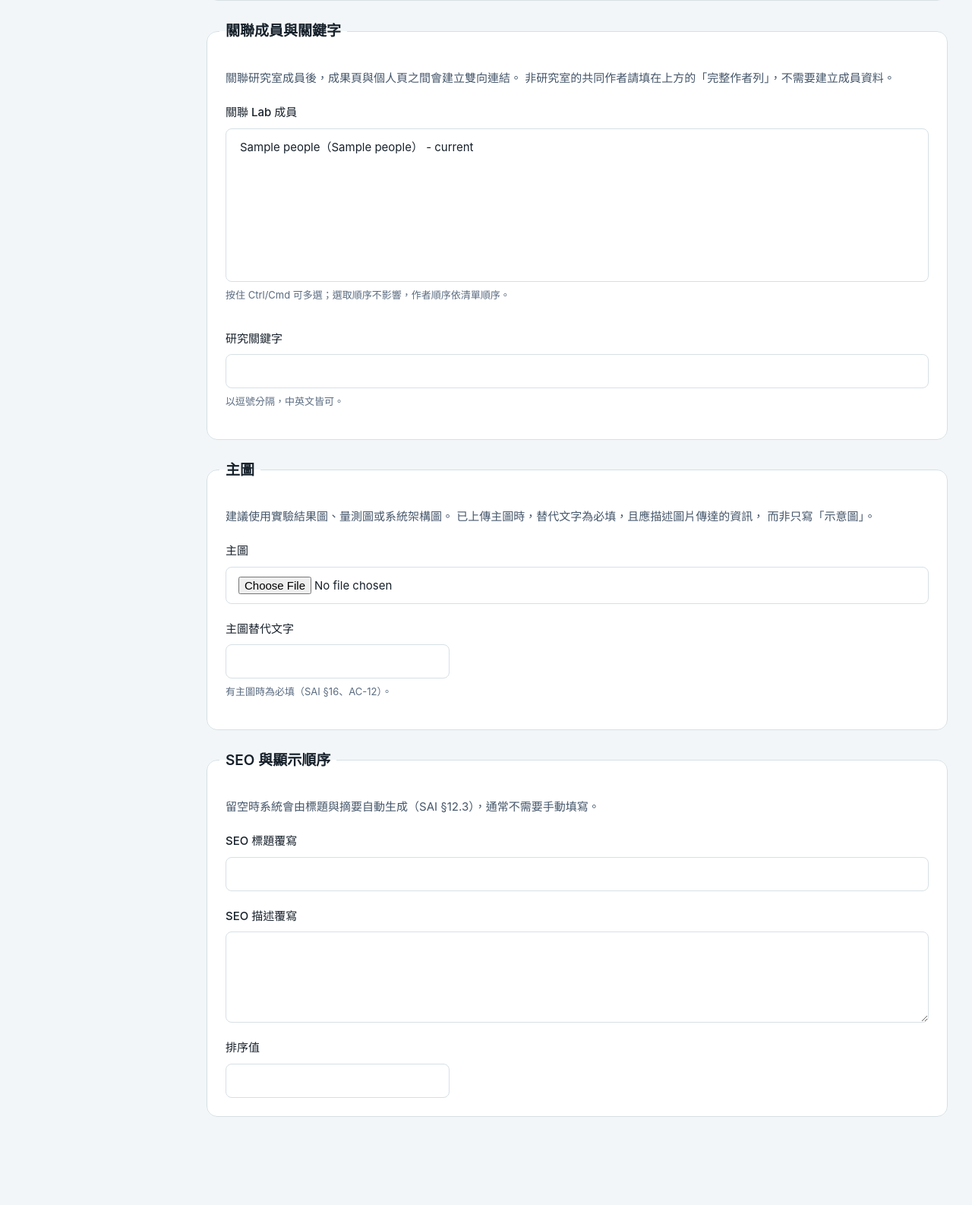
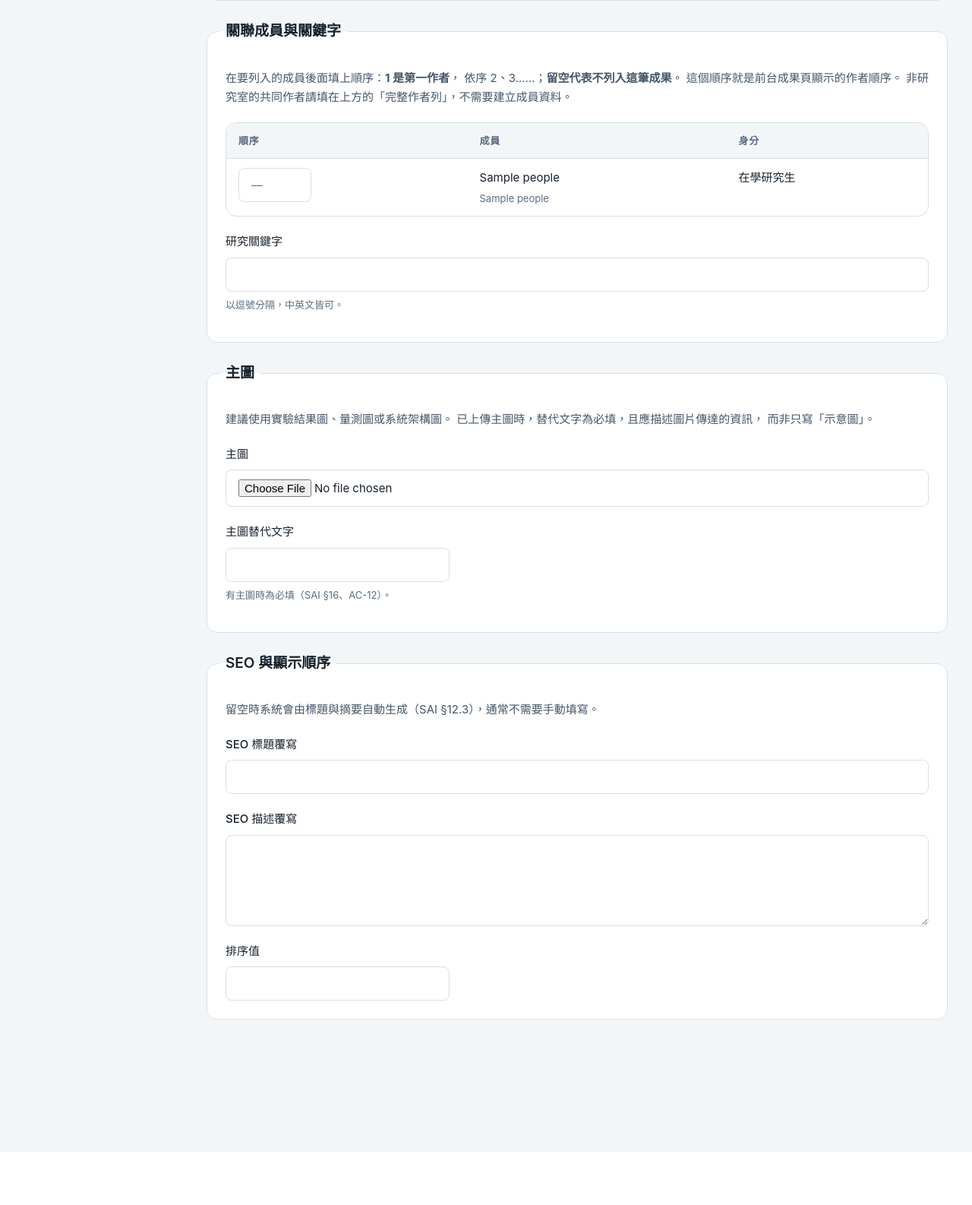
Before and after one commit to SpadesZ/ntust-siph-lab, a Flask app: page /admin/research/new in a window 1280 px wide. Shown: the part 3090-4676 px from the top of the page at 76% size. After the commit the page ends 4606 px from the top, so only its background shows below. Run offline with Flask 3, Linux system fonts and the light colour scheme; a user stored in the database is signed in; tables that the repository leaves empty hold one stand-in row (values such as "Sample post"); some libraries are stand-ins or nearby versions.

Commit message:
feat(admin): 作者順序改為可指定，不再由成員清單排列決定
原本關聯成員使用 SelectMultipleField。多選清單送出的順序是
「選項在 DOM 中的順序」，也就是 _person_choices() 的排列
（人物的 sort_order），與管理者的點選順序完全無關。
sync_people 又以清單順序寫入 sort_order，前台的
public_lab_people 再照它顯示 —— 結果是：

  論文的作者順序 = 這些人在「研究成員」頁的排序值

而且在成果頁完全無法調整。實測資料中教授排在選單最後，
因此他永遠只能是最後一位作者。對學術網站而言，
第一作者與通訊作者的順序是不能錯的。

改為每位成員一個順序輸入框：1 是第一作者，留空代表不列入。
純 HTML，不依賴 JS。

命名採 author_order-<person_id> 而非依索引對齊：
後者有個隱性前提「每一列的每個欄位都必須送出」，
只要有一個輸入沒送出就會整組錯位，把 A 的順序配到 B 身上。
以 id 為 key 完全不受影響（這也預先避開了 B22 的風險）。

非法值與重複順序會明確回報，不靜默忽略（同 Phase 4 的原則）。

一併移除因此變成死碼的 multiselect 巨集與
SelectMultipleField import。

測試涵蓋：指定教授為第一作者時順序確實改變、反向填寫結果
也跟著反向（證明真的讀了輸入值）、留空排除、非法值回報、
重複回報、編輯頁回填既有順序。

全測試 883 passed / 3 skipped。

```diff
--- a/app/blueprints/admin/forms.py
+++ b/app/blueprints/admin/forms.py
@@ -93,7 +93,6 @@ from wtforms import (
     IntegerField,
     PasswordField,
     SelectField,
-    SelectMultipleField,
     StringField,
     SubmitField,
     TextAreaField,
@@ -515,12 +514,9 @@ class ResearchForm(AdminForm):
     )
 
     # --- People & keywords ---
-    people = SelectMultipleField(
-        "關聯 Lab 成員",
-        coerce=int,
-        validators=[Optional()],
-        description="按住 Ctrl/Cmd 可多選；選取順序不影響，作者順序依清單順序。",
-    )
+    #
+    # 關聯成員不再使用 SelectMultipleField（見 parse_author_orders）。
+    # 由 route 解析 author_order-<person_id> 後注入 to_dict 的結果。
     keywords = StringField(
         "研究關鍵字", validators=[Optional()], description="以逗號分隔，中英文皆可。"
     )
@@ -567,16 +563,77 @@ class ResearchForm(AdminForm):
             "github_url": self.github_url.data,
             "dataset_url": self.dataset_url.data,
             "authors_display_text": self.authors_display_text.data,
-            "people": [
-                {"person_id": pid, "role": ContributorRole.AUTHOR}
-                for pid in (self.people.data or [])
-            ],
+            # people 不在此產生：作者順序由 route 以
+            # parse_author_orders() 解析後注入（見該方法的說明）。
             "keywords": self.keywords.data,
             "hero_image_alt_zh": self.hero_image_alt_zh.data,
             "seo_title_zh": self.seo_title_zh.data,
             "seo_description_zh": self.seo_description_zh.data,
             "sort_order": self.sort_order.data,
         }
+
+    @staticmethod
+    def parse_author_orders(form_data, valid_person_ids) -> tuple[list[dict], list[str]]:
+        """解析每位成員的作者順序輸入。
+
+        表單命名為 `author_order-<person_id>`：留空代表不列入，
+        填數字代表列入並以該數字排序（1 = 第一作者）。
+
+        為什麼不用 SelectMultipleField（原本的做法）：
+          多選清單送出的順序是「選項在 DOM 中的順序」，也就是
+          _person_choices() 的排列（人物的 sort_order），
+          與管理者點選的順序無關。而 sync_people 以清單順序
+          寫入 sort_order，前台的 public_lab_people 又照它顯示 ——
+          結果是「論文的作者順序 = 這些人在成員頁的排序值」，
+          且在成果頁完全無法調整。對學術網站來說，
+          第一作者與通訊作者的順序是不能錯的。
+
+        為什麼以 person_id 為 key 而非依索引對齊：
+          parse_repeated 那種依索引對齊的做法有個隱性前提 ——
+          每一列的每個欄位都必須送出。以 id 為 key 完全不受
+          「某個輸入沒送出」影響，不會發生 A 的順序配到 B 身上。
+
+        Returns:
+            (entries, errors)
+            entries 已依順序排好，可直接交給 ResearchService.sync_people。
+        """
+        entries: list[dict] = []
+        errors: list[str] = []
+
+        for person_id in valid_person_ids:
+            raw = (form_data.get(f"author_order-{person_id}") or "").strip()
+            if not raw:
+                continue  # 留空 = 不列入這筆成果
+
+            try:
+                order = int(raw)
+            except ValueError:
+                errors.append(f"成員順序「{raw}」不是數字，請填 1 以上的整數。")
+                continue
+
+            if order < 1:
+                errors.append(f"成員順序「{raw}」必須是 1 以上的整數。")
+                continue
+
+            entries.append(
+                {
+                    "person_id": person_id,
+                    "role": ContributorRole.AUTHOR,
+                    "author_order": order,
+                }
+            )
+
+        # 相同順序值時以 person_id 決定先後，確保結果穩定可預期。
+        entries.sort(key=lambda e: (e["author_order"], e["person_id"]))
+
+        orders = [e["author_order"] for e in entries]
+        if len(set(orders)) != len(orders):
+            errors.append(
+                "有多位成員填了相同的順序值，系統已依成員編號決定先後；"
+                "建議改為不重複的數字以免順序不如預期。"
+            )
+
+        return entries, errors
 
     def load_from(self, output) -> None:
         """把既有成果資料填入表單（編輯頁 GET）。"""
@@ -600,7 +657,7 @@ class ResearchForm(AdminForm):
         self.github_url.data = output.github_url
         self.dataset_url.data = output.dataset_url
         self.authors_display_text.data = output.authors_display_text
-        self.people.data = [link.person_id for link in output.person_links]
+        # 作者順序不經由 form 欄位，由 template 直接讀 output.person_links。
         self.keywords.data = ", ".join(output.keywords)
         self.hero_image_alt_zh.data = output.hero_image_alt_zh
         self.seo_title_zh.data = output.seo_title_zh
--- a/app/blueprints/admin/routes.py
+++ b/app/blueprints/admin/routes.py
@@ -513,23 +513,32 @@ def alumni_list():
 # ----------------------------------------------------------------------
 # 研究成果
 # ----------------------------------------------------------------------
-def _person_choices() -> list[tuple[int, str]]:
-    """成果表單的人物多選選項。
+def _author_rows(output=None) -> list[dict]:
+    """成果表單的「關聯成員 + 作者順序」清單。
 
     包含所有狀態的人物（含 draft），因為成果可能在人物尚未
     發布時就先建立關聯 —— 前台會自動過濾未發布者
     （見 ResearchOutput.public_lab_people）。
+
+    order 的來源：
+      POST 後重新渲染 -> 使用者剛填的值（避免驗證失敗時被還原）
+      GET             -> 既有關聯的順序（1 起算）
     """
-    people = people_repo.admin_list()
-    return [
-        (
-            person.id,
-            f"{person.name_zh}"
-            f"{f'（{person.name_en}）' if person.name_en else ''}"
-            f" - {person.status}",
-        )
-        for person in people
-    ]
+    existing: dict[int, int] = {}
+    if output is not None:
+        existing = {
+            link.person_id: index
+            for index, link in enumerate(output.person_links, start=1)
+        }
+
+    rows = []
+    for person in people_repo.admin_list():
+        if request.method == "POST":
+            order = (request.form.get(f"author_order-{person.id}") or "").strip()
+        else:
+            order = str(existing[person.id]) if person.id in existing else ""
+        rows.append({"person": person, "order": order})
+    return rows
 
 
 def _handle_research_image(output: ResearchOutput, form: ResearchForm) -> None:
@@ -575,21 +584,38 @@ def research_list():
     )
 
 
+def _research_payload(form: ResearchForm) -> dict:
+    """表單資料 + 由 request.form 解析出的作者順序。
+
+    作者順序不經由 WTForms 欄位（見 ResearchForm.parse_author_orders），
+    因此必須在這裡合併進去，否則 sync_people 收不到關聯成員。
+    """
+    data = form.to_dict()
+    valid_ids = [person.id for person in people_repo.admin_list()]
+    entries, order_errors = ResearchForm.parse_author_orders(request.form, valid_ids)
+    data["people"] = entries
+    for message in order_errors:
+        flash(message, "warning")
+    return data
+
+
 @admin_bp.route("/research/new", methods=["GET", "POST"])
 def research_new():
     """新增研究成果。"""
     form = ResearchForm()
-    form.people.choices = _person_choices()
 
     if form.validate_on_submit():
         admin_id, ip = _actor()
         try:
             output = ResearchService.create(
-                form.to_dict(), admin_user_id=admin_id, ip_address=ip
+                _research_payload(form), admin_user_id=admin_id, ip_address=ip
             )
         except ResearchServiceError as exc:
             flash(str(exc), "error")
-            return render_template("admin/research_form.html", form=form, output=None)
+            return render_template(
+                "admin/research_form.html", form=form, output=None,
+                author_rows=_author_rows(),
+            )
 
         # 理由同 person_new：成果已 commit，主圖失敗不得回到新增表單，
         # 否則重送會建立重複成果。
@@ -606,7 +632,9 @@ def research_new():
         flash(f"已建立「{output.display_title}」（草稿）。", "success")
         return redirect(url_for("admin.research_edit", output_id=output.id))
 
-    return render_template("admin/research_form.html", form=form, output=None)
+    return render_template(
+        "admin/research_form.html", form=form, output=None, author_rows=_author_rows()
+    )
 
 
 @admin_bp.route("/research/<int:output_id>/edit", methods=["GET", "POST"])
@@ -617,7 +645,6 @@ def research_edit(output_id: int):
         abort(404)
 
     form = ResearchForm()
-    form.people.choices = _person_choices()
 
     if form.validate_on_submit():
         admin_id, ip = _actor()
@@ -628,13 +655,14 @@ def research_edit(output_id: int):
                 "admin/research_form.html",
                 form=form,
                 output=output,
+                author_rows=_author_rows(output),
                 validation=PublishValidator.validate_research(output),
                 confirm_form=ConfirmForm(),
             )
 
         try:
             ResearchService.update(
-                output, form.to_dict(), admin_user_id=admin_id, ip_address=ip
+                output, _research_payload(form), admin_user_id=admin_id, ip_address=ip
             )
         except ResearchServiceError as exc:
             return _rerender(str(exc))
@@ -658,6 +686,7 @@ def research_edit(output_id: int):
         "admin/research_form.html",
         form=form,
         output=output,
+        author_rows=_author_rows(output),
         validation=PublishValidator.validate_research(output),
         confirm_form=ConfirmForm(),
     )
--- a/app/templates/admin/_macros.html
+++ b/app/templates/admin/_macros.html
@@ -29,7 +29,6 @@ NTUST SiPh Lab - Admin Form Macros
 巨集清單：
   field(f, ...)        - 一般輸入（text/number/select/textarea/file）
   checkbox(f, ...)     - 核取方塊
-  multiselect(f, ...)  - 多選清單
   status_badge(status) - 發布狀態徽章
   confirm_button(...)  - 帶 CSRF 的單一動作 POST 表單
 
@@ -96,21 +95,6 @@ NTUST SiPh Lab - Admin Form Macros
     {{ f(**{'aria-describedby': f.id ~ '-hint'} if f.description else {}) }}
     {{ f.label }}
   </div>
-  {% if f.description %}
-  <p class="form-field__hint" id="{{ f.id }}-hint">{{ f.description }}</p>
-  {% endif %}
-  {% if f.errors %}
-  <p class="form-field__error" role="alert">{{ f.errors | join('；') }}</p>
-  {% endif %}
-</div>
-{% endmacro %}
-
-
-{# 多選清單（成果的關聯成員）。 #}
-{% macro multiselect(f, size=8, full=true) %}
-<div class="form-field {% if full %}form-field--full{% endif %} {% if f.errors %}form-field--has-error{% endif %}">
-  {{ f.label(class='form-field__label') }}
-  {{ f(class='select', size=size, **{'aria-describedby': f.id ~ '-hint'} if f.description else {}) }}
   {% if f.description %}
   <p class="form-field__hint" id="{{ f.id }}-hint">{{ f.description }}</p>
   {% endif %}
--- a/app/templates/admin/research_form.html
+++ b/app/templates/admin/research_form.html
@@ -34,7 +34,7 @@ NTUST SiPh Lab - Admin Research Form (新增/編輯)
 ============================================================
 #}
 {% extends "admin/base.html" %}
-{% from "admin/_macros.html" import field, checkbox, multiselect, status_badge, confirm_button, confirm_form_target, validation_panel %}
+{% from "admin/_macros.html" import field, checkbox, status_badge, confirm_button, confirm_form_target, validation_panel %}
 
 {% block page_title %}{{ '編輯成果：' ~ output.display_title if output else '新增研究成果' }}{% endblock %}
 
@@ -140,10 +140,53 @@ NTUST SiPh Lab - Admin Research Form (新增/編輯)
   <fieldset class="form-section">
     <legend class="form-section__legend">關聯成員與關鍵字</legend>
     <p class="form-section__hint">
-      關聯研究室成員後，成果頁與個人頁之間會建立雙向連結。
+      在要列入的成員後面填上順序：<strong>1 是第一作者</strong>，
+      依序 2、3……；<strong>留空代表不列入這筆成果</strong>。
+      這個順序就是前台成果頁顯示的作者順序。
       非研究室的共同作者請填在上方的「完整作者列」，不需要建立成員資料。
     </p>
-    {{ multiselect(form.people) }}
+
+    {# 以 person_id 為 name 的一部分（author_order-<id>），
+       而非依索引對齊 —— 後者只要有一個輸入沒送出就會整組錯位，
+       把 A 的順序配到 B 身上（見 forms.py::parse_author_orders）。 #}
+    <div class="table-wrap">
+      <table class="data-table">
+        <caption class="sr-only">關聯成員與作者順序</caption>
+        <thead>
+          <tr>
+            <th scope="col">順序</th>
+            <th scope="col">成員</th>
+            <th scope="col">身分</th>
+          </tr>
+        </thead>
+        <tbody>
+          {% set status_labels = {'faculty': '教授', 'current': '在學研究生', 'alumni': '畢業生'} %}
+          {% for row in author_rows %}
+          <tr>
+            <td>
+              <label class="sr-only" for="author-order-{{ row.person.id }}">
+                {{ row.person.name_zh }} 的作者順序
+              </label>
+              <input class="input" type="number" min="1" step="1"
+                     style="width: 6rem;"
+                     id="author-order-{{ row.person.id }}"
+                     name="author_order-{{ row.person.id }}"
+                     value="{{ row.order }}"
+                     placeholder="—">
+            </td>
+            <td>
+              {{ row.person.name_zh }}
+              {% if row.person.name_en %}
+              <span class="data-table__sub">{{ row.person.name_en }}</span>
+              {% endif %}
+            </td>
+            <td>{{ status_labels.get(row.person.status, row.person.status) }}</td>
+          </tr>
+          {% endfor %}
+        </tbody>
+      </table>
+    </div>
+
     <div class="form-grid" style="margin-top: var(--space-5);">
       {{ field(form.keywords, full=true) }}
     </div>
```
Also changed, not shown: tests/test_admin_input_safety.py (+0 -2 lines), tests/test_research_author_order.py (added, +241 -0 lines).
